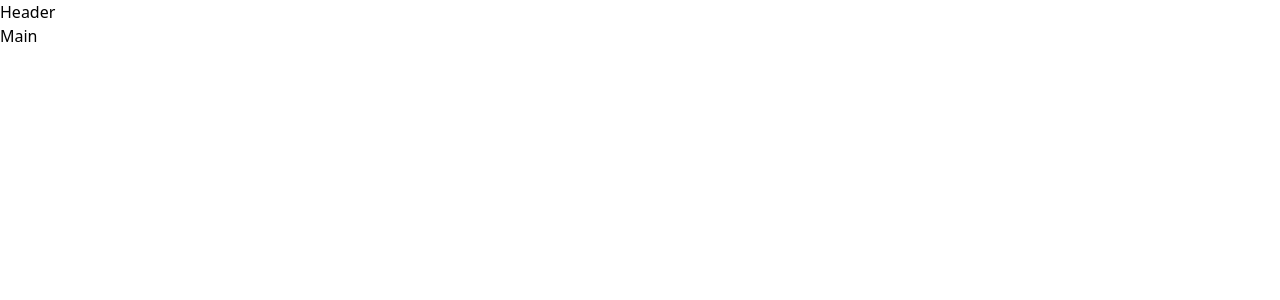
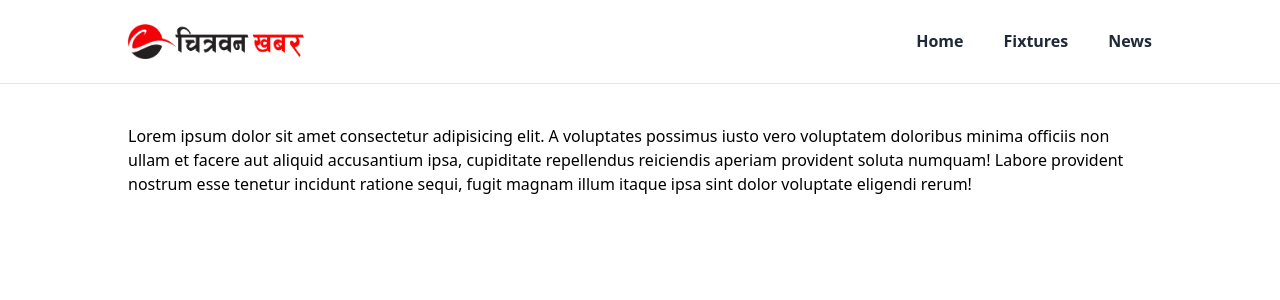
Before and after one commit to subegshahi/wc2022-prediction, a React (Vite) app: page / in a window 1280 px wide. Shown: the top 300 px of the page. Built offline with nearby package versions, Linux system fonts and the light colour scheme.

Commit message:
second commit

```diff
--- a/src/components/Header.jsx
+++ b/src/components/Header.jsx
@@ -1,5 +1,26 @@
 import React from "react";
+import navLogo from "../assets/images/chitrawan-khabar-logo.png";
 
 export const Header = () => {
-  return <div>Header</div>;
+  return (
+    <header className=" text-gray-800 border-b border-gray-200">
+      <div className="container mx-auto px-32 py-6 flex justify-between items-center">
+        <a href="#">
+          <img className="w-44" src={navLogo} alt="" />
+        </a>
+
+        <div className="space-x-10">
+          <a className="font-semibold " href="#">
+            Home
+          </a>
+          <a className="font-semibold " href="#">
+            Fixtures
+          </a>
+          <a className="font-semibold " href="#">
+            News
+          </a>
+        </div>
+      </div>
+    </header>
+  );
 };
--- a/src/components/Main.jsx
+++ b/src/components/Main.jsx
@@ -1,5 +1,18 @@
 import React from "react";
 
 export const Main = () => {
-  return <div>Main</div>;
+  return (
+    <main>
+      <div className="container mx-auto px-32 mt-10">
+        <p>
+          Lorem ipsum dolor sit amet consectetur adipisicing elit. A voluptates
+          possimus iusto vero voluptatem doloribus minima officiis non ullam et
+          facere aut aliquid accusantium ipsa, cupiditate repellendus reiciendis
+          aperiam provident soluta numquam! Labore provident nostrum esse
+          tenetur incidunt ratione sequi, fugit magnam illum itaque ipsa sint
+          dolor voluptate eligendi rerum!
+        </p>
+      </div>
+    </main>
+  );
 };
```
Also changed, not shown: src/assets/icons/favicon-chitrawan-khabar.png (added), src/assets/images/chitrawan-khabar-logo.png (added).
